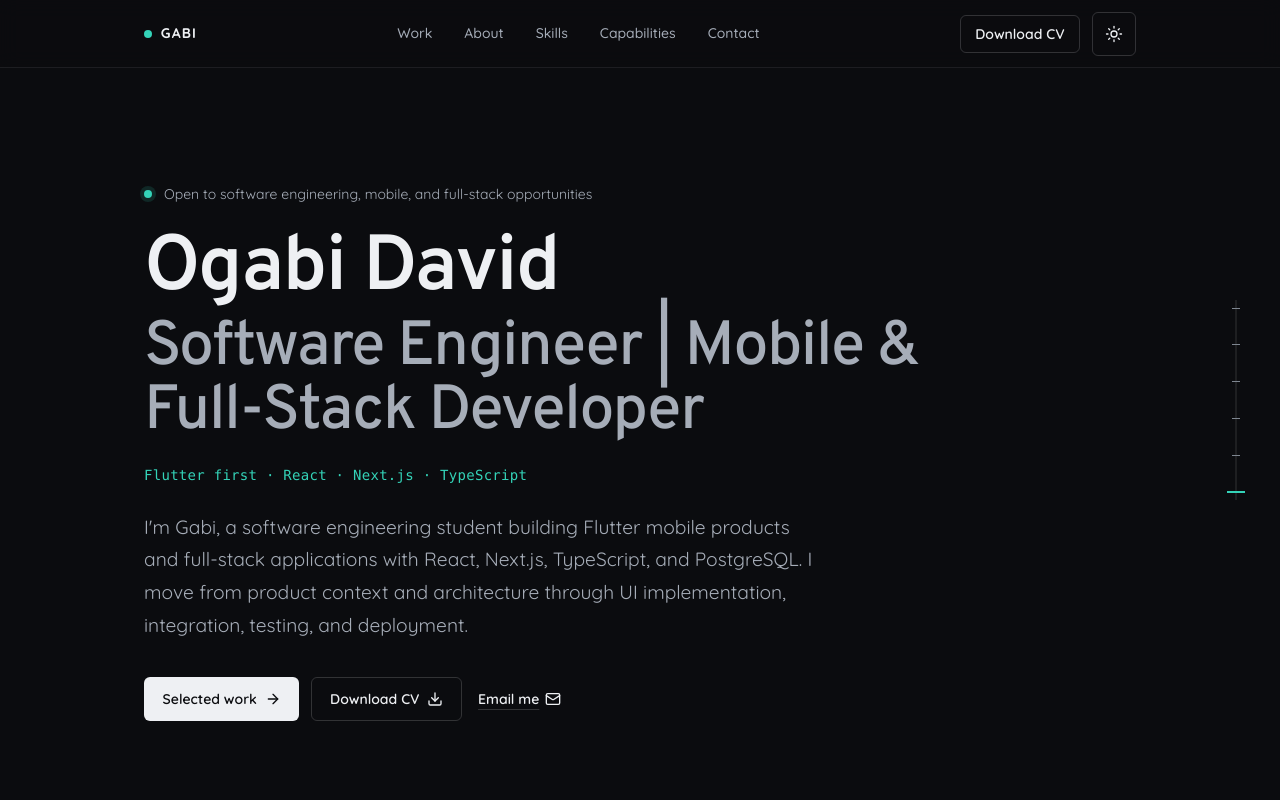
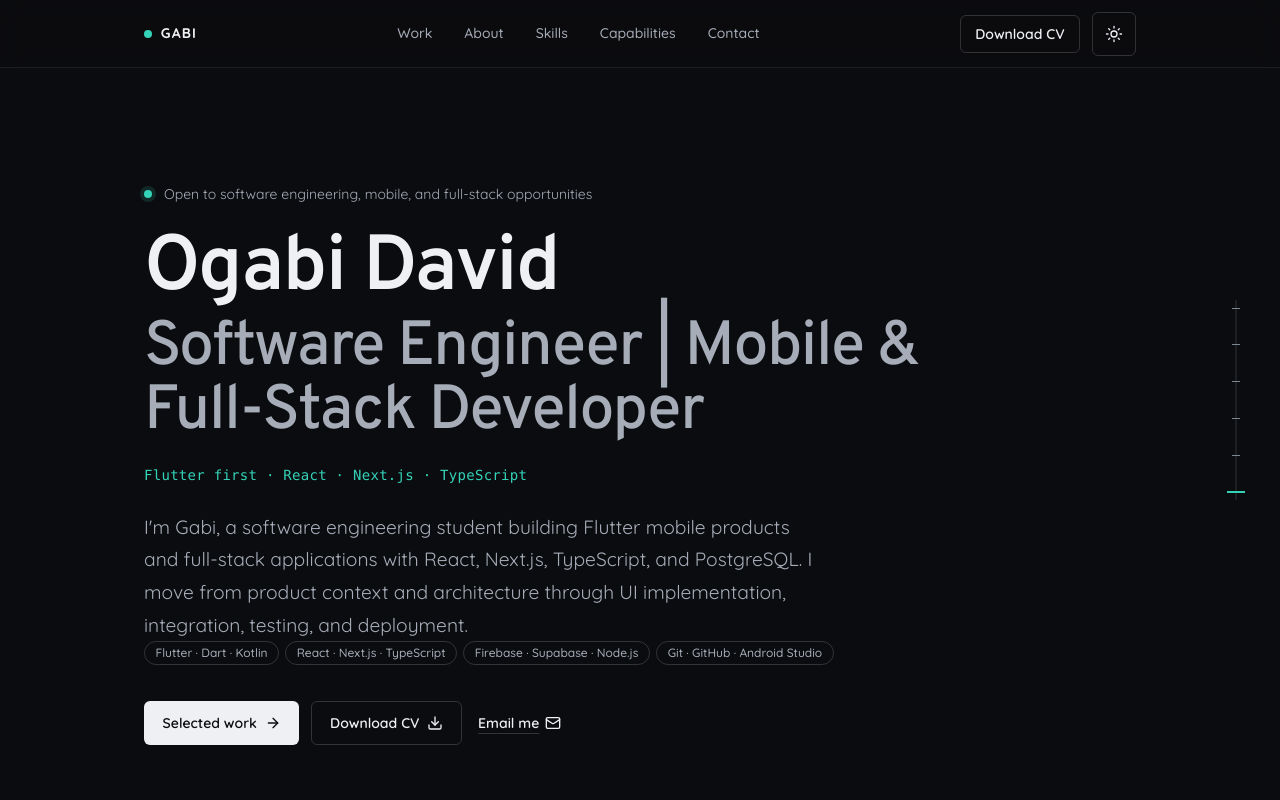
Before and after one commit to GABIs-Hub/portfolio, a Next.js app: page / in a window 1280 px wide. Shown: the top 800 px of the page. Built offline with nearby package versions, Linux system fonts and the light colour scheme.

Commit message:
Refactor homepage to display proof points as a list and update aria-label for accessibility

```diff
--- a/src/app/layout.tsx
+++ b/src/app/layout.tsx
@@ -6,6 +6,8 @@ import { IntroSplash } from "@/components/intro-splash";
 import { RevealObserver } from "@/components/reveal-observer";
 import { siteConfig } from "@/lib/site";
 import { DEFAULT_THEME, THEME_COLORS, themeInitScript } from "@/lib/theme";
+// CSS is handled by Next.js at build time; TypeScript has no module declaration for it.
+// @ts-expect-error -- intentional side-effect import of a Next.js global stylesheet
 import "./globals.css";
 
 const quickSand = Quicksand({
--- a/src/app/page.tsx
+++ b/src/app/page.tsx
@@ -59,7 +59,15 @@ export default function Home() {
               deployment.
             </p>
 
-            <div className="hero-actions" data-enter="4">
+            <ul className="tag-list hero-proof-points" data-enter="4" aria-label="Core stack">
+              {proofPoints.map((point) => (
+                <li className="tag" key={point}>
+                  {point}
+                </li>
+              ))}
+            </ul>
+
+            <div className="hero-actions" data-enter="5">
               <a className="button button-primary" href="#work">
                 Selected work <ArrowRight size={16} aria-hidden="true" />
               </a>
@@ -77,7 +85,7 @@ export default function Home() {
               </a>
             </div>
 
-            <dl className="hero-facts" data-enter="5">
+            <dl className="hero-facts" data-enter="6">
               {heroFacts.map((fact) => (
                 <div className="hero-fact" key={fact.label}>
                   <dt>{fact.label}</dt>
```
